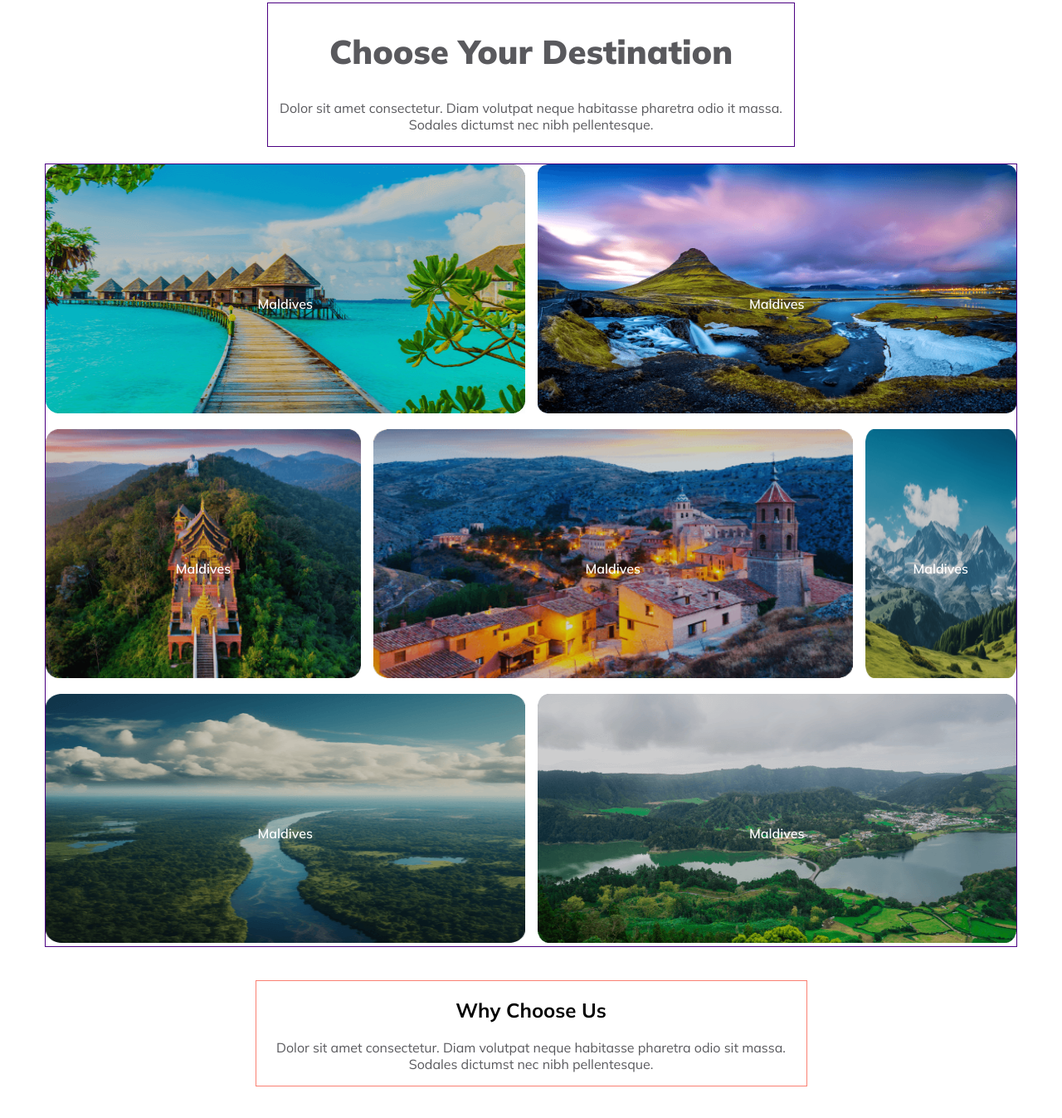
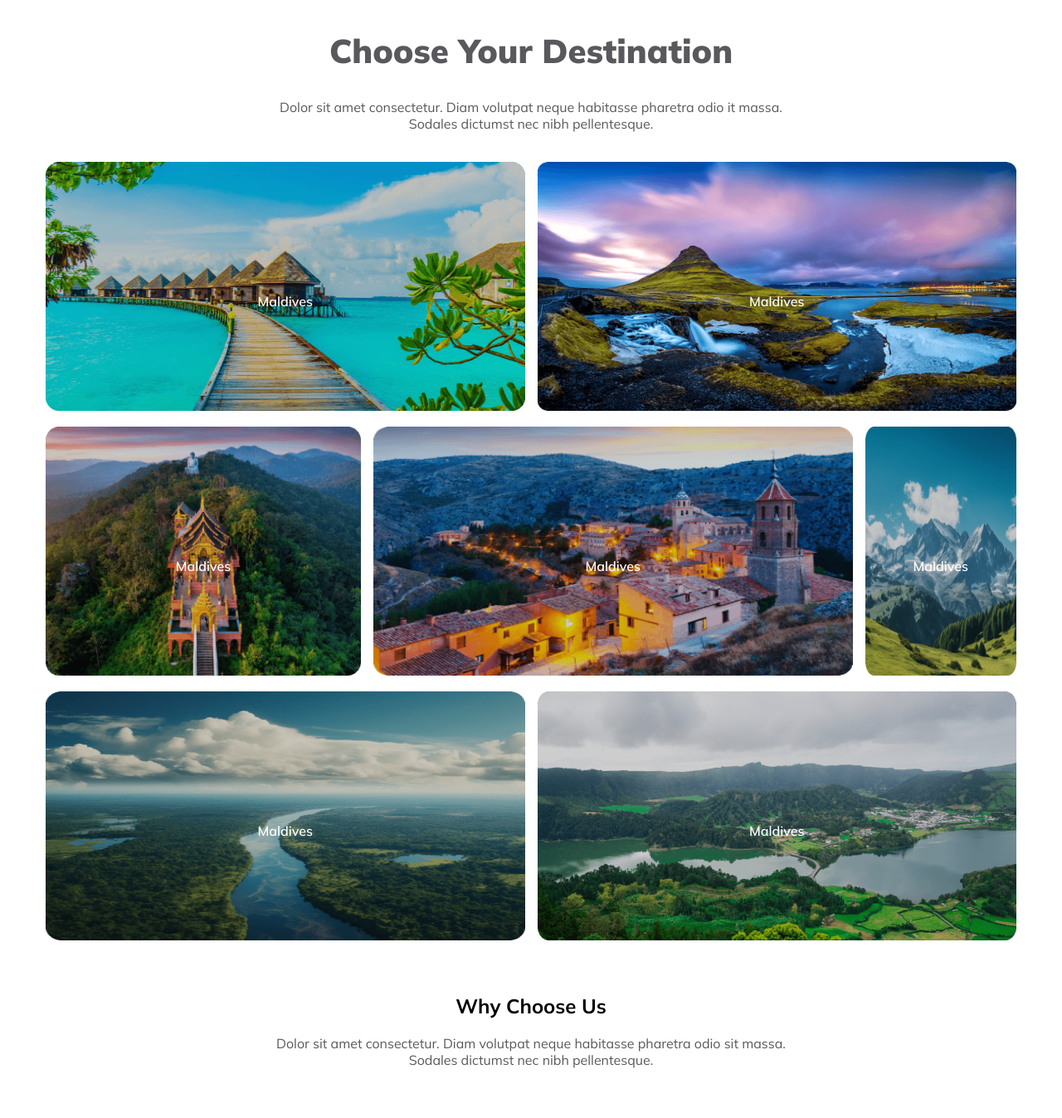
Before and after one commit to Ensaf01/Assingment-2-travel, a plain HTML site: page index.html in a window 1280 px wide. Shown: the part 1292-2639 px from the top of the page at 83% size. Drawn offline with Linux system fonts and the light colour scheme.

Commit message:
final update for small and large deivce

```diff
--- a/styles/travel.css
+++ b/styles/travel.css
@@ -185,7 +185,7 @@ body {
 }
 
 .destination-content {
-    border: 1px solid indigo;
+    /* border: 1px solid indigo; */
     text-align: center;
     width: 634px;
     margin-top: 40px;
@@ -194,7 +194,7 @@ body {
 
 .container-card {
     width: 1170px;
-    border: 1px solid indigo;
+    /* border: 1px solid indigo; */
     display: grid;
     grid-template-columns: repeat(6, 1fr);
     /* grid-template-areas:
@@ -294,7 +294,7 @@ grid-area: s;
 }
 
 .section-content {
-    border: 1px solid salmon;
+    /* border: 1px solid salmon; */
     width: 663px;
     height: 126px;
     margin-top: 40px;
@@ -302,7 +302,7 @@ grid-area: s;
 }
 
 .we-best-card-div {
-    border: 1px solid salmon;
+    /* border: 1px solid salmon; */
     display: grid;
     grid-template-columns: repeat(4, 1fr);
     gap: 10px;
```
